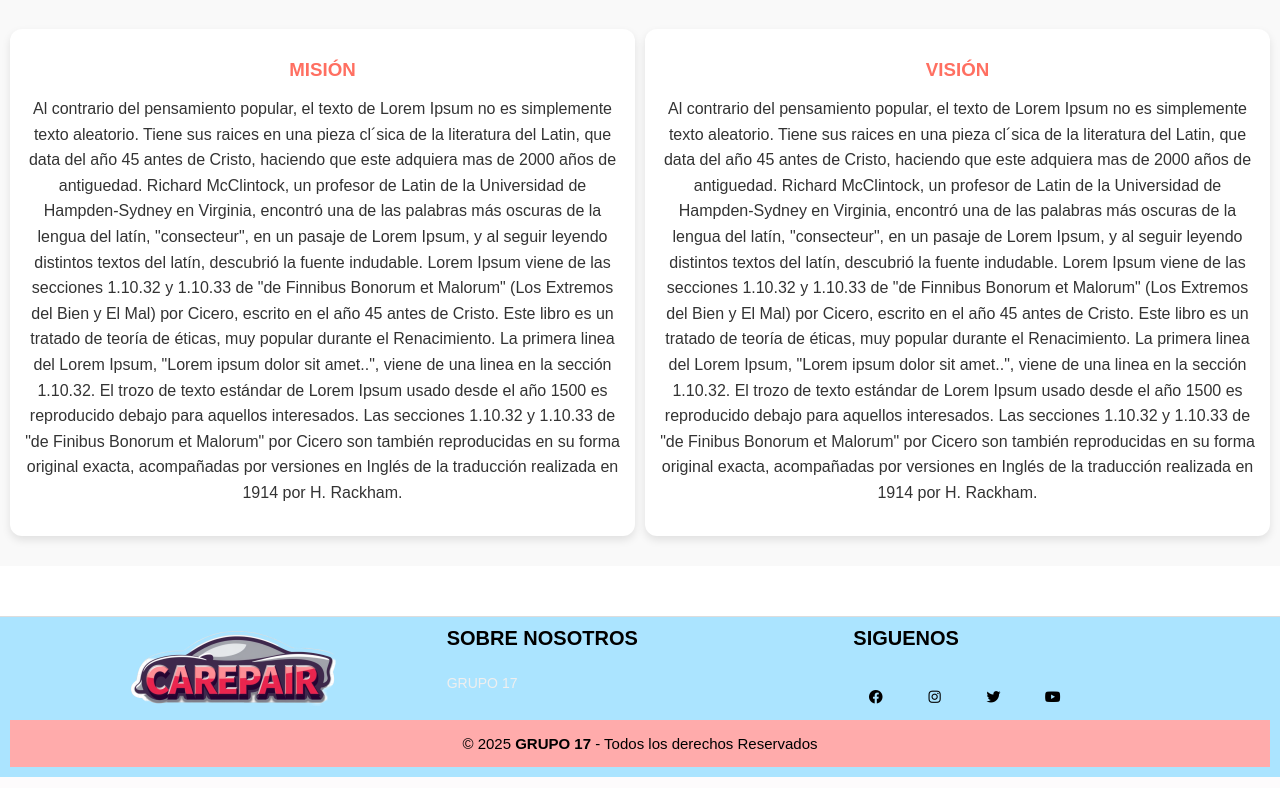
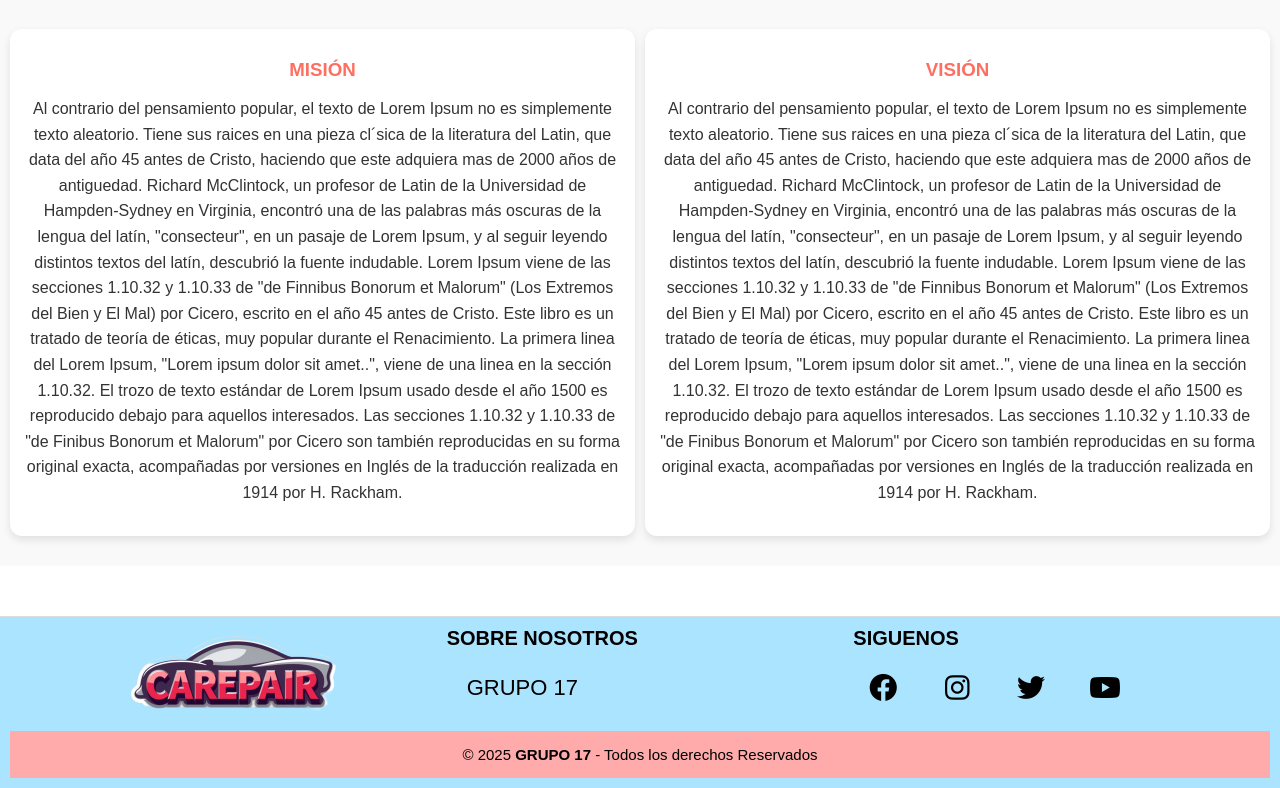
Before and after one commit to mindbrand729/DAW-Trabajo_Practico_Experimental_1, a Flask app: page / in a window 1280 px wide. Shown: the part 901-1689 px from the top of the page. Run offline with Flask 3, Linux system fonts and the light colour scheme; some libraries are stand-ins or nearby versions.

Commit message:
Agregar detalles al Footer e interaccioones

```diff
--- a/Sitio_Web_Taller_mecanico/static/css/footer.css
+++ b/Sitio_Web_Taller_mecanico/static/css/footer.css
@@ -27,30 +27,34 @@ footer {
 
 .footer1 .box h2 {
     color: black;
-    margin-bottom: 25px;
+    margin-bottom: 5px;
     font-size: 20px;
 }
 
 .footer1 .box p {
-    color: #EFEFEF;
+    color: black;
     margin-bottom: 10px;
+    padding: 20px 20px;
+    font-size: 22px;
 }
-
 
 .footer1 .red-social a {
     display: inline-block;
     text-decoration: none;
-    width: 45px;
-    height: 45px;
+    width: 60px;
+    height: 60px;
     line-height: 45px;
     color: black;
     margin-right: 10px;
     text-align: center;
     transition: all 300ms ease;
+    font-size: 28px;
+    padding: 10px 10px;
 }
 
 .footer1 .red-social a:hover {
-    color: aqua;
+    color: #555;
+;
 }
 
 .footer2 {
--- a/Sitio_Web_Taller_mecanico/templates/shared/footer.html
+++ b/Sitio_Web_Taller_mecanico/templates/shared/footer.html
@@ -4,21 +4,21 @@
     <link rel="stylesheet" href="https://cdnjs.cloudflare.com/ajax/libs/font-awesome/6.0.0-beta3/css/all.min.css">
     <div class="footer1">
         <div class="box">
-        <figure>
-            <a href=""><img src="{{ url_for('static', filename='/img/Carepair.png') }}" alt="Logo"></a>
-        </figure>
+            <figure>
+                <a href="{{ url_for('home') }}"><img src="{{ url_for('static', filename='/img/Carepair.png') }}" alt="Logo"></a>
+            </figure>
         </div>
         <div class="box">
-        <h2>SOBRE NOSOTROS</h2>
-            <p>GRUPO 17</p>
+            <h2>SOBRE NOSOTROS</h2>
+                <p>GRUPO 17</p>
         </div>
         <div class="box">
-        <h2>SIGUENOS</h2>
+            <h2>SIGUENOS</h2>
             <div class="red-social">
-            <a href="" class="fa fa-facebook"></a>
-            <a href="" class="fa fa-instagram"></a>
-            <a href="" class="fa fa-twitter"></a>
-            <a href="" class="fa fa-youtube"></a>
+                <a href="https://facebook.com" class="fa fa-facebook" target="_blank" rel="noopener noreferrer"></a>
+                <a href="https://instagram.com" class="fa fa-instagram" target="_blank" rel="noopener noreferrer"></a>
+                <a href="https://twitter.com" class="fa fa-twitter" target="_blank" rel="noopener noreferrer"></a>
+                <a href="https://youtube.com" class="fa fa-youtube" target="_blank" rel="noopener noreferrer"></a>
             </div>
         </div>
     </div>
```
